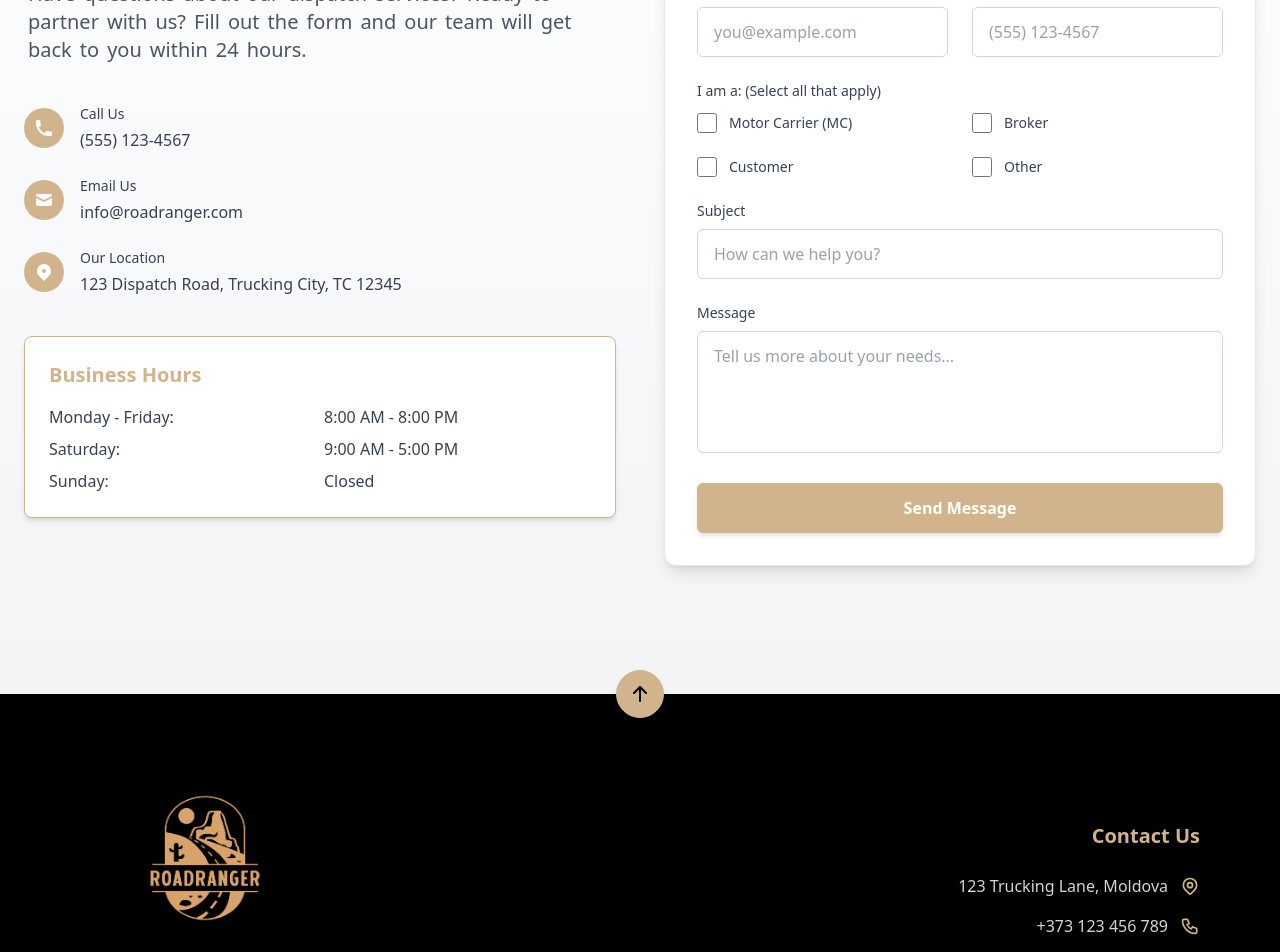
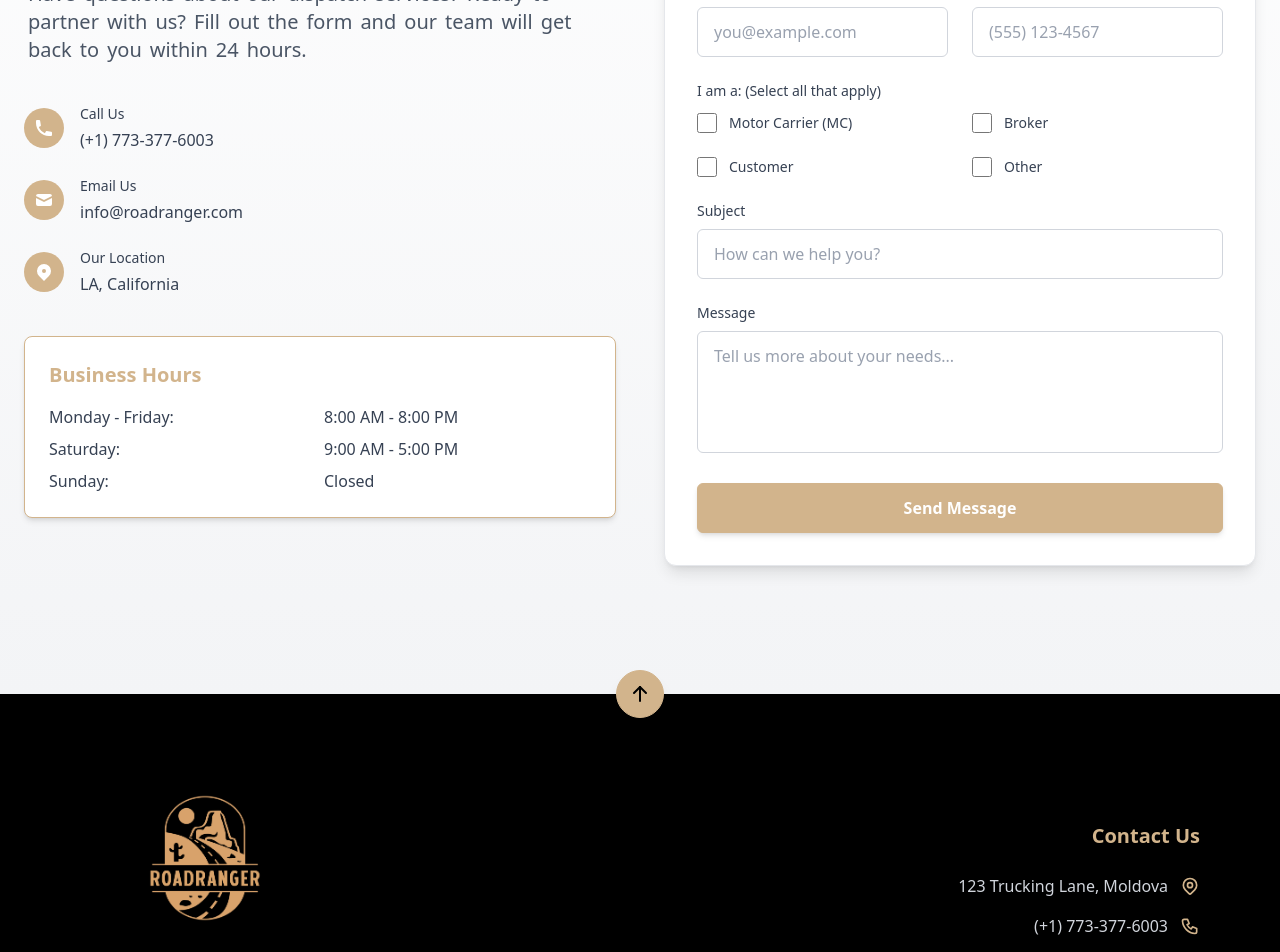
Before and after one commit to CristianProdius/roadrangers, a Next.js app: page /contact in a window 1280 px wide. Shown: the part 340-1292 px from the top of the page. Built offline with nearby package versions, Linux system fonts and the light colour scheme.

Commit message:
change phone and facebook

```diff
--- a/src/app/contact/page.tsx
+++ b/src/app/contact/page.tsx
@@ -42,7 +42,7 @@ const Contact = () => {
                   </div>
                   <div className="ml-4 text-gray-700">
                     <p className="text-sm font-medium">Call Us</p>
-                    <p className="mt-1">(555) 123-4567</p>
+                    <p className="mt-1">(+1) 773-377-6003</p>
                   </div>
                 </div>
 
@@ -81,9 +81,7 @@ const Contact = () => {
                   </div>
                   <div className="ml-4 text-gray-700">
                     <p className="text-sm font-medium">Our Location</p>
-                    <p className="mt-1">
-                      123 Dispatch Road, Trucking City, TC 12345
-                    </p>
+                    <p className="mt-1">LA, California</p>
                   </div>
                 </div>
               </div>
--- a/src/components/layout/Footer.tsx
+++ b/src/components/layout/Footer.tsx
@@ -75,7 +75,7 @@ const Footer = () => {
             </p>
             <div className="flex space-x-6">
               <Link
-                href="https://www.facebook.com"
+                href="https://www.facebook.com/share/p/18T9fnpj3q/?mibextid=wwXIfr"
                 target="_blank"
                 rel="noopener noreferrer"
                 className="text-[#D2B48C] hover:text-white transition-all duration-300 transform hover:scale-110"
@@ -83,7 +83,7 @@ const Footer = () => {
                 <IconBrandFacebook size={28} stroke={1.5} />
               </Link>
               <Link
-                href="https://www.linkedin.com"
+                href="www.linkedin.com/in/dionis-smoleac-3819b034b"
                 target="_blank"
                 rel="noopener noreferrer"
                 className="text-[#D2B48C] hover:text-white transition-all duration-300 transform hover:scale-110"
@@ -104,7 +104,7 @@ const Footer = () => {
                 <IconMapPin size={20} className="text-[#D2B48C]" />
               </li>
               <li className="flex items-center justify-end gap-3 text-gray-300 hover:text-white transition-colors">
-                <span>+373 123 456 789</span>
+                <span>(+1) 773-377-6003</span>
                 <IconPhone size={20} className="text-[#D2B48C]" />
               </li>
               <li className="flex items-center justify-end gap-3 text-gray-300 hover:text-white transition-colors">
```
